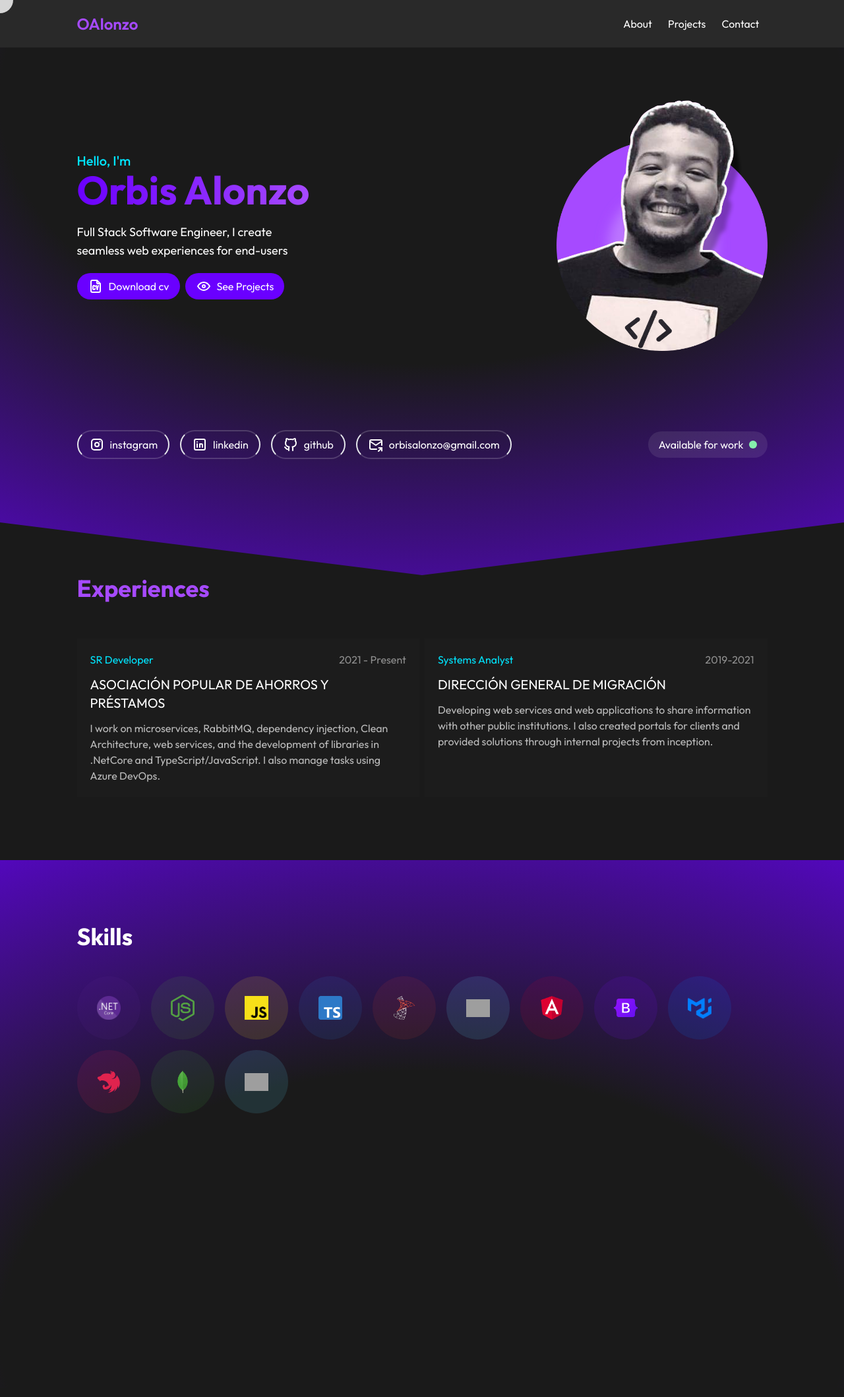
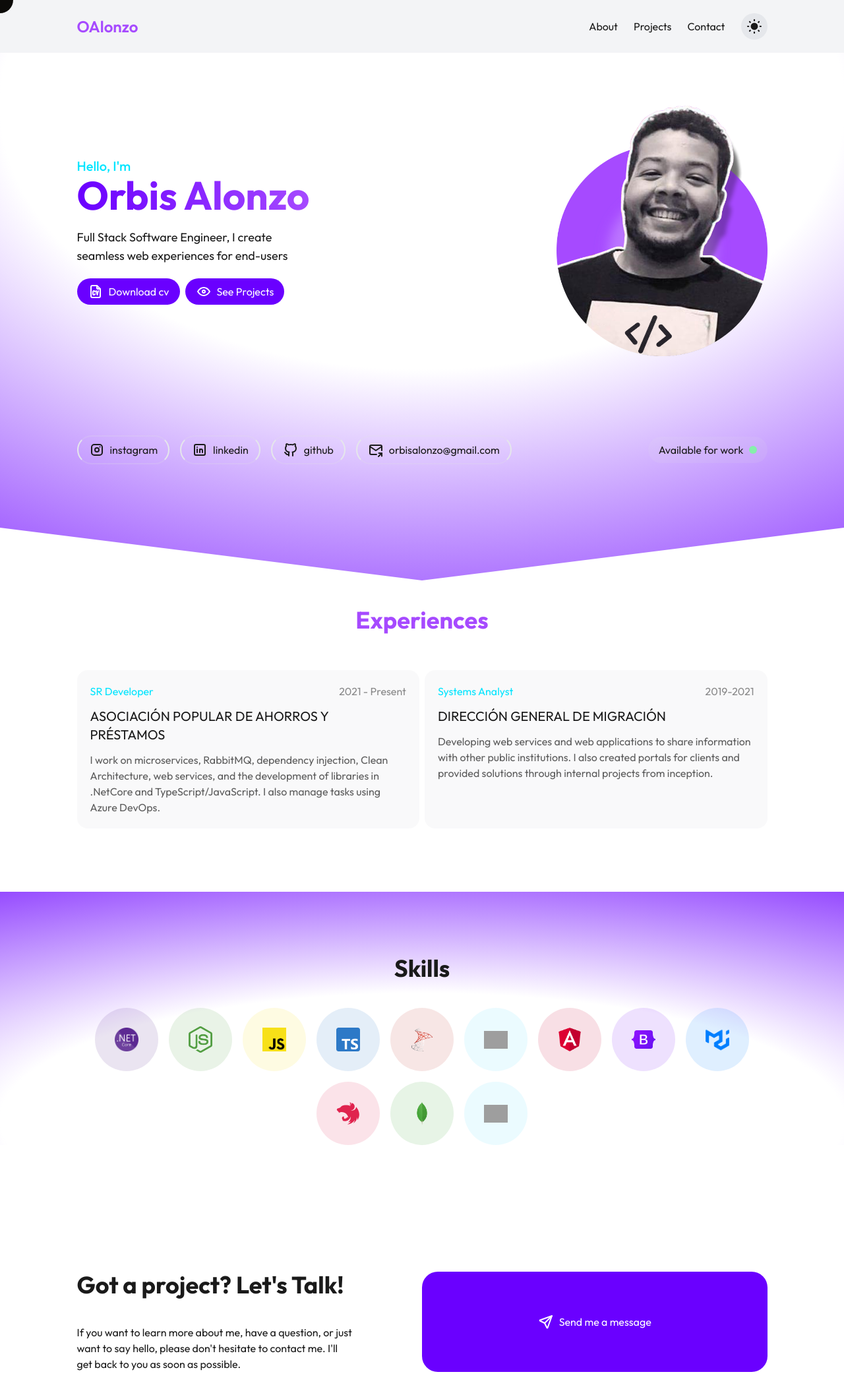
Before and after one commit to Orbis25/web-site-personal, a React (Vite) app: page / in a window 1280 px wide. Shown: the top 2118 px of the page at 66% size. Built offline with nearby package versions, Linux system fonts and the light colour scheme; grey boxes are pictures that could not be loaded.

Commit message:
light and dark mode

```diff
--- a/index.html
+++ b/index.html
@@ -13,7 +13,7 @@
       rel="stylesheet"
     />
   </head>
-  <body class="bg-bg100 text-text100 w-screen overflow-x-hidden">
+  <body class=" w-screen overflow-x-hidden">
     <div id="root"></div>
     <script type="module" src="/src/main.tsx"></script>
   </body>
--- a/src/App.tsx
+++ b/src/App.tsx
@@ -1,3 +1,4 @@
+import ContactMe from "./components/ContactMe";
 import Experiences from "./components/Experiences";
 import FollowMouse from "./components/FollowMouse";
 import Header from "./components/Header";
@@ -12,6 +13,7 @@ function App() {
       <Hero />
       <Experiences />
       <Skills />
+      <ContactMe />
     </>
   );
 }
--- a/src/components/Button.tsx
+++ b/src/components/Button.tsx
@@ -2,10 +2,13 @@ import { FC } from "react";
 
 interface Props {
   children: any;
+  classNames?: string;
 }
-const Button: FC<Props> = ({ children }) => {
+const Button: FC<Props> = ({ children, classNames = "rounded-full" }) => {
   return (
-    <button className=" bg-primary100 hover:bg-primary200 transition-colors duration-500  px-4 py-2 rounded-full flex items-center gap-x-2">
+    <button
+      className={`${classNames} bg-primary100 hover:bg-primary200 transition-colors duration-500  px-4 py-2 flex items-center gap-x-2 text-white`}
+    >
       {children}
     </button>
   );
--- /dev/null
+++ b/src/components/ContactMe.tsx
@@ -0,0 +1,25 @@
+import { IconSend } from "@tabler/icons-react";
+import Button from "./Button";
+
+const ContactMe = () => {
+  return (
+    <section className="pt-24 pb-24 container grid md:grid-cols-2 text-center md:text-start">
+      <div>
+        <h2 className=" dark:text-white md:text-start w-[70%] mx-auto md:w-full md:mx-0">
+          Got a project? Let's Talk!
+        </h2>
+        <p className="max-w-[40ch] mt-10">
+          If you want to learn more about me, have a question, or just want to
+          say hello, please don't hesitate to contact me. I'll get back to you
+          as soon as possible.
+        </p>
+      </div>
+      <Button classNames=" w-fit mx-auto md:w-full md:mx-0 items-center justify-center rounded-3xl mt-5 md:mt-0">
+        <IconSend />
+        Send me a message
+      </Button>
+    </section>
+  );
+};
+
+export default ContactMe;
--- a/src/components/Experiences.tsx
+++ b/src/components/Experiences.tsx
@@ -16,13 +16,13 @@ const Experiences = () => {
     },
   ];
   return (
-    <section className="relative mt-20 md:mt-0">
+    <section className="relative mt-20 md:mt-10">
       <div className="container">
-        <h2 className="text-4xl font-bold text-primary200">Experiences</h2>
+        <h2 className="text-primary200">Experiences</h2>
         <ul className=" grid grid-cols-1 gap-2 mt-14 md:grid-cols-2">
           {experiences.map(
             ({ title, company, date, description }, index: number) => (
-              <li key={index} className=" bg-bg200/20 p-5">
+              <li key={index} className=" bg-gray-100/50 dark:bg-bg200/20 p-5 rounded-2xl">
                 <div className="">
                   <div className="flex justify-between ">
                     <h3 className=" text-accent100">{title}</h3>
--- a/src/components/Gradient.tsx
+++ b/src/components/Gradient.tsx
@@ -8,7 +8,7 @@ const Gradient: FC<Props> = ({ className }) => {
   return (
     <>
       <div
-        className={` ${className} absolute inset-0 -z-10 h-full w-full items-center px-5 py-24 [background:radial-gradient(125%_125%_at_50%_10%,#1A1A1A_40%,#6A00FF_100%)]`}
+        className={` ${className} absolute inset-0 -z-10 h-full w-full items-center px-5 py-24 [background:radial-gradient(125%_125%_at_50%_10%,#ffffff_40%,#6A00FF_100%)] dark:[background:radial-gradient(125%_125%_at_50%_10%,#1A1A1A_40%,#6A00FF_100%)]`}
       />
     </>
   );
--- a/src/components/Header.tsx
+++ b/src/components/Header.tsx
@@ -1,3 +1,5 @@
+import Switch from "./Switch";
+
 const Header = () => {
   const navItems = [
     { name: "About", href: "/about" },
@@ -5,7 +7,7 @@ const Header = () => {
     { name: "Contact", href: "/contact" },
   ];
   return (
-    <header className="bg-bg200 py-5">
+    <header className=" bg-gray-100 dark:bg-bg200 py-5">
       <nav className=" container flex items-center justify-between">
         <a className=" text-2xl font-semibold text-primary200" href="/">
           OAlonzo
@@ -20,6 +22,7 @@ const Header = () => {
               </li>
             );
           })}
+          <Switch />
         </ul>
       </nav>
     </header>
--- a/src/components/Hero.tsx
+++ b/src/components/Hero.tsx
@@ -35,7 +35,11 @@ const Hero = () => {
             </Button>
           </div>
         </div>
-        <img className="md:w-80 w-60" src={Image} alt="Imagen Profile Github Orbis" />
+        <img
+          className="md:w-80 w-60"
+          src={Image}
+          alt="Imagen Profile Github Orbis"
+        />
       </div>
       <RedesSociales />
     </section>
--- a/src/components/Skills.tsx
+++ b/src/components/Skills.tsx
@@ -80,11 +80,11 @@ const Skills = () => {
     },
   ];
   return (
-    <section className=" min-h-screen relative ">
-      <Gradient className=" rotate-180 " />
-      <div className="container mt-24">
-        <h2 className="text-4xl font-bold text-white pt-24">Skills</h2>
-        <ul className=" flex gap-4 flex-wrap mt-10 ">
+    <section className="relative ">
+      <Gradient className=" rotate-180" />
+      <div className="container my-24">
+        <h2 className=" dark:text-white pt-24">Skills</h2>
+        <ul className=" flex gap-4 flex-wrap mt-10 justify-center ">
           {skills.map((skill, index) => {
             return (
               <motion.li
@@ -112,7 +112,7 @@ const Skills = () => {
                       animate={{ opacity: 1, y: 0 }}
                       exit={{ opacity: 0, y: -10 }}
                       transition={{ delay: 0.1 }}
-                      className="text-white text-center text-xs"
+                      className="dark:text-white text-center text-xs"
                     >
                       {skill.name}
                     </motion.span>
--- /dev/null
+++ b/src/components/Switch.tsx
@@ -0,0 +1,53 @@
+import { IconSunFilled } from "@tabler/icons-react";
+import classNames from "classnames";
+import { useEffect, useState } from "react";
+
+const Switch = () => {
+  const [darkMode, setDarkMode] = useState(false);
+
+  useEffect(() => {
+    const isDarkMode = localStorage.getItem("darkMode") === "true";
+    setDarkMode(isDarkMode);
+  }, []);
+
+  useEffect(() => {
+    document.documentElement.classList.toggle("dark", darkMode);
+    localStorage.setItem("darkMode", darkMode);
+  }, [darkMode]);
+
+  const toggleDarkMode = () => {
+    setDarkMode((prevMode) => !prevMode);
+  };
+
+  return (
+    <button
+      onClick={() => toggleDarkMode()}
+      className=" ml-3 overflow-hidden relative size-10  grid place-content-center rounded-full bg-gray-200 dark:bg-bg300"
+    >
+      <div
+        className={classNames(
+          " size-3 rounded-full bg-white",
+          darkMode ? "size-4" : "size-3"
+        )}
+      />
+      <div
+        className={classNames(
+          " rounded-full  absolute left-[50%]  top-[50%] bg-gray-200 dark:bg-bg300",
+          darkMode
+            ? "size-4 -translate-x-[25%] -translate-y-[60%] "
+            : "size-3 -translate-x-[-30%] -translate-y-[120%]",
+          " transition-transform duration-300"
+        )}
+      />
+      <IconSunFilled
+        className={classNames(
+          "absolute left-[50%] top-[50%] -translate-x-[50%] -translate-y-[50%]",
+          darkMode ? "scale-0" : " scale-110",
+          "transition-transform duration-300"
+        )}
+      />
+    </button>
+  );
+};
+
+export default Switch;
--- a/src/index.css
+++ b/src/index.css
@@ -1,9 +1,18 @@
 @tailwind base;
 @tailwind components;
 @tailwind utilities;
+
+@layer base {
+  body {
+    @apply bg-white text-bg100 dark:bg-bg100 dark:text-text100 ;
+  }
+}
 
 @layer utilities {
   .container {
     @apply max-w-[1111px] mx-auto px-4 sm:px-6 lg:px-8;
   }
+  h2 {
+    @apply text-3xl md:text-4xl font-bold text-center;
+  }
 }
--- a/tailwind.config.js
+++ b/tailwind.config.js
@@ -1,5 +1,6 @@
 /** @type {import('tailwindcss').Config} */
 export default {
+  darkMode: "class",
   content: ["./index.html", "./src/**/*.{js,ts,jsx,tsx}"],
   theme: {
     extend: {
```
